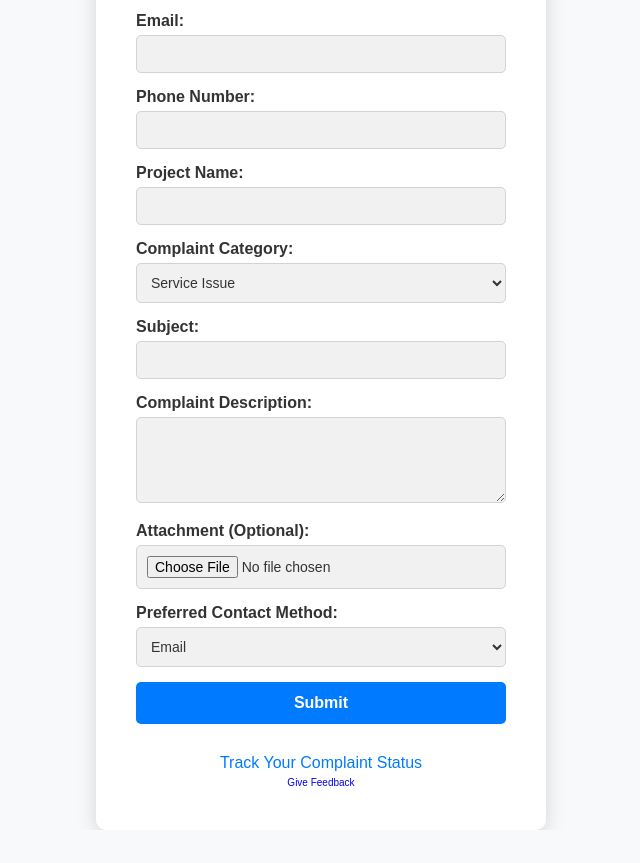
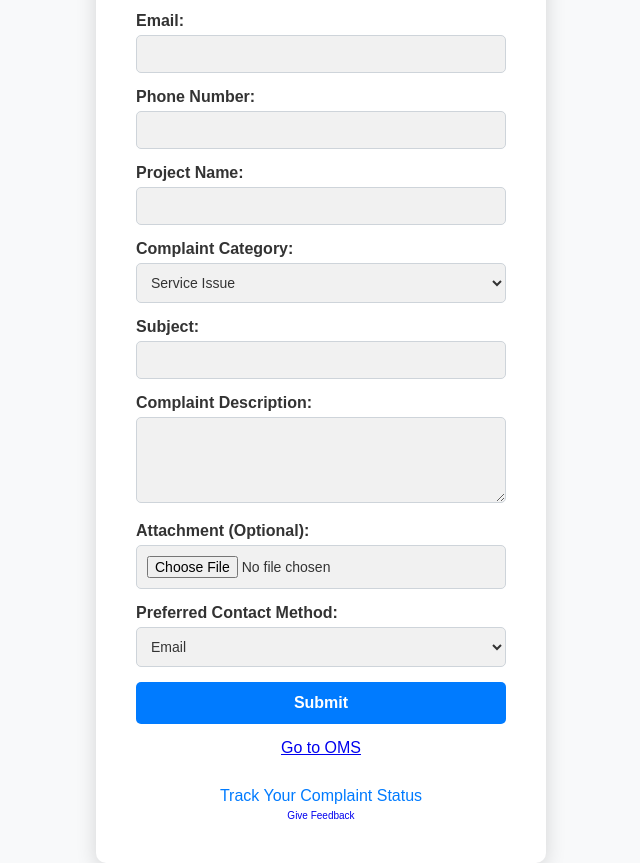
Before and after one commit to yogeshmishra3/ComplainRegisterForm, a plain HTML site: page index.html in a window 1280 px wide. Shown: the part 152-1015 px from the top of the page, without its empty margins (319-959 px from the left). Before the commit the page ends 982 px from the top, so only its background shows below. Drawn offline with Linux system fonts and the light colour scheme.

Commit message:
added oms button

```diff
--- a/index.html
+++ b/index.html
@@ -186,6 +186,7 @@
         </form>
 
         <p id="message"></p>
+        <a href="OMS.html">Go to OMS</a>
 
         <div class="track-section">
             <a href="javascript:void(0)" onclick="toggleTrackSection()">Track Your Complaint Status</a>
@@ -194,6 +195,7 @@
                 <input type="text" id="complaintID" name="complaintID">
                 <button type="button" onclick="trackComplaint()">Track Status</button>
                 <p id="trackMessage" style="margin-top: 10px;"></p>
+
             </div>
         </div>
 
```
